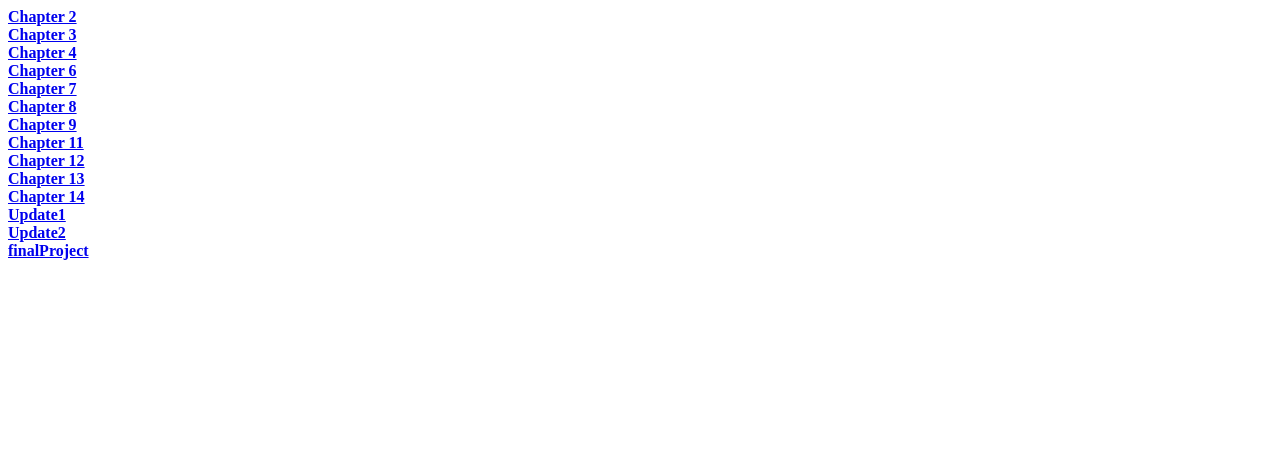
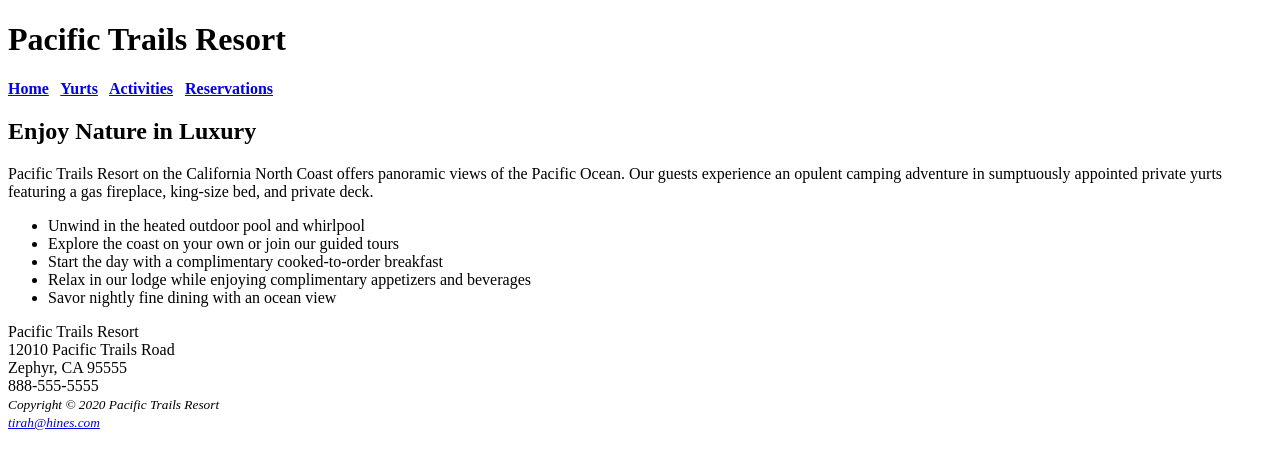
Before and after one commit to Thines9229/SDEV153sp26_TH, a plain HTML site: page ch2/index.html in a window 1280 px wide. Drawn offline with Linux system fonts and the light colour scheme.

Commit message:
Update index.html

```diff
--- a/ch2/index.html
+++ b/ch2/index.html
@@ -1,26 +1,45 @@
 <!DOCTYPE html>
 <html lang="en">
 <head>
-    <title>Assignment List</title>
-    <meta charset="utf-8" />
+<title>Pacific Trails Resort</title>
+<meta charset="utf-8">
 </head>
 <body>
+<header>
+  <h1>Pacific Trails Resort</h1>
+</header>
 <nav>
-      <b>
-        <a href="ch2/index.html">Chapter 2</a> <br>
-        <a href="ch3/index.html">Chapter 3</a> <br>
-        <a href="ch4/index.html">Chapter 4</a> <br>
-        <a href="ch6/index.html">Chapter 6</a> <br>
-        <a href="ch7/index.html">Chapter 7</a> <br>
-        <a href="ch8/index.html">Chapter 8</a> <br>
-        <a href="ch9/index.html">Chapter 9</a> <br>
-        <a href="ch11/index.html">Chapter 11</a> <br>
-        <a href="ch12/index.html">Chapter 12</a> <br>
-        <a href="ch13/index.html">Chapter 13</a> <br>
-        <a href="ch14/index.html">Chapter 14</a> <br>
-        <a href="up1/index.html">Update1</a> <br>
-        <a href="up2/index.html">Update2</a> <br>
-        <a href="Fp/index.html">finalProject</a> <br>
+  <b><a href="index.html">Home</a> &nbsp;
+     <a href="yurts.html">Yurts</a> &nbsp;
+	 <a href="activities.html">Activities</a> &nbsp;
+     <a href="reservations.html">Reservations</a>
   </b>
 </nav>
+<main>
+ <h2>Enjoy Nature in Luxury</h2>
+ <p>Pacific Trails Resort on the California
+    North Coast offers panoramic views
+    of the Pacific Ocean. Our guests experience an opulent
+    camping adventure in sumptuously appointed
+    private yurts featuring a gas fireplace, king-size
+    bed, and private deck.</p>
+ <ul>
+ <li>Unwind in the heated outdoor pool and whirlpool</li>
+ <li>Explore the coast on your own or join our guided tours
+ <li>Start the day with a complimentary cooked-to-order breakfast
+ <li>Relax in our lodge while enjoying complimentary appetizers and beverages
+ <li>Savor nightly fine dining with an ocean view</li>
+ </ul>
+ <div>
+    Pacific Trails Resort<br>
+    12010 Pacific Trails Road<br>
+    Zephyr, CA 95555<br>
+    888-555-5555
+ </div>
+</main>
+<footer>
+  <small><i>Copyright &copy; 2020 Pacific Trails Resort <br>
+  <a href="mailto:tirah@hines.com">tirah@hines.com</a></i></small>
+</footer>
+</body>
 </html>
```
Lines whose indentation alone changed are shown as unchanged.
